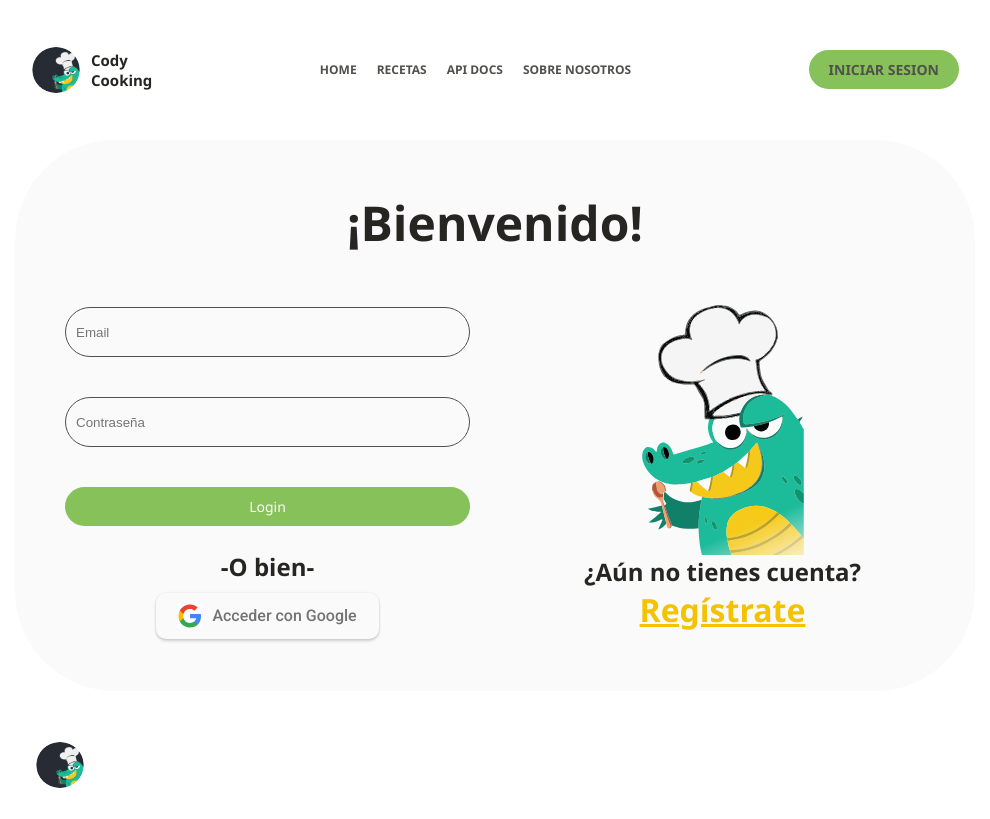
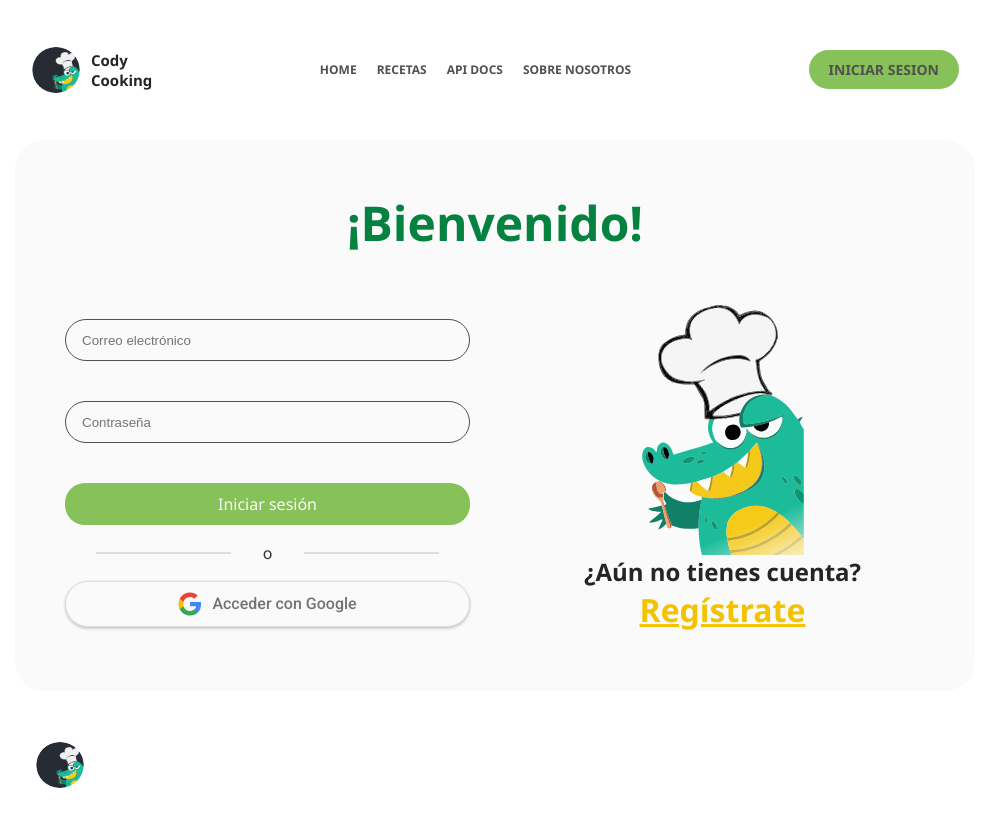
Before and after one commit to JavierSantoyo89/Cody-Cooking-Codigo-Facilito, a React (Vite) app: page /login in a window 1280 px wide. Shown: the whole page, without its empty margins (145-1135 px from the left). Built offline with nearby package versions, Linux system fonts and the light colour scheme; no server answers.

Commit message:
style: new styles added in login

```diff
--- a/src/components/common/MainWrapper/index.tsx
+++ b/src/components/common/MainWrapper/index.tsx
@@ -4,14 +4,14 @@ import styled from "styled-components";
 
 const Wrapper = styled.div`
     background: #fafafa;
-    border-radius: 100px;
+    border-radius: 30px;
     max-width: 960px;
     margin: 0 auto;
     padding: 50px;
     width: 100%;
 
     @media (max-width: 960px) {
-        border-radius: 50px;
+        border-radius: 15px;
         margin: 0 5%;
         padding: 20px;
         width: 90%;
--- a/src/components/form/LoginForm.tsx
+++ b/src/components/form/LoginForm.tsx
@@ -14,12 +14,19 @@ import { useForm, SubmitHandler } from "react-hook-form";
 import { useUserStore } from "../../store/userState";
 import loginWithEmailPassword from "../../functions/loginWithEmailPassword";
 import registerUser from "../../functions/registerUser";
-// import { mainStylis } from "styled-components/dist/models/StyleSheetManager";
 import { loginWithGoogle } from "../../functions/loginWithGoogle";
 import cody from "../../assets/imgs/Cody.svg";
 import googleLogo from "../../assets/icons/GoogleLogo.svg";
 import { ToastContainer, toast } from "react-toastify";
 import "react-toastify/dist/ReactToastify.css";
+
+type Inputs = {
+  email: string;
+  password: string;
+  userName?: string | null;
+  name?: string;
+  userEmail?: string;
+};
 
 const Login = () => {
   const navigate = useNavigate();
@@ -30,21 +37,13 @@ const Login = () => {
     setIsUser((currentValue: boolean) => !currentValue);
   };
 
-  type Inputs = {
-    email: string;
-    password: string;
-    userName?: string | null;
-    name?: string;
-    userEmail?: string;
-  };
-
   const {
     register,
     formState: { errors },
     handleSubmit,
   } = useForm<Inputs>();
-  const { setUserName, setEmail,setAfterLogin } = useUserStore();
-  // const { setEmail } = useUserStore();
+
+  const { setUserName, setEmail, setAfterLogin } = useUserStore();
   const isLogged = useUserStore((state) => state.isLogged);
 
   const onSubmit: SubmitHandler<Inputs> = async (data, event) => {
@@ -53,11 +52,8 @@ const Login = () => {
     let userName = data.name;
     const email = data.email;
     const password = data.password;
-    // console.log("voila", email, password);
 
     if (!isUser) {
-      // console.log("entro a registrar usuario");
-      // console.log(data);
       userName = "Invitado";
       setUserName(userName);
       setEmail(email);
@@ -67,7 +63,6 @@ const Login = () => {
       }
       setAfterLogin(true);
     } else {
-      // console.log("entro a login");
       const userLoggedSuccessfully = await loginWithEmailPassword(
         { email },
         { password }
@@ -121,8 +116,6 @@ const Login = () => {
     if (isLogged) navigate(`/`);
   }, [navigate, isLogged]);
 
-
-
   return (
     <MainWrapper>
       <div>
@@ -141,7 +134,7 @@ const Login = () => {
               <Input
                 type="email"
                 id="email"
-                placeholder="Email"
+                placeholder="Correo electrónico"
                 {...register("email", { required: true, minLength: 5 })}
               />
               <Input
@@ -150,14 +143,19 @@ const Login = () => {
                 placeholder="Contraseña"
                 {...register("password", { required: true })}
               />
+
               <Clear />
               {failedLogin && (
                 <ErrorMessage>Error al cargar email o password</ErrorMessage>
               )}
-              <Button>{isUser ? "Login" : "Crear cuenta"}</Button>
+              <Button>{isUser ? "Iniciar sesión" : "Crear cuenta"}</Button>
               {isUser && (
                 <>
-                  <ParagraphLeft>-O bien-</ParagraphLeft>
+                  <SeparatorContainer>
+                    <SeparatorLine />
+                    <SeparatorText>o</SeparatorText>
+                    <SeparatorLine />
+                  </SeparatorContainer>
                   <GoogleButton onClick={loginWithGoogle}>
                     <GoogleIcon src={googleLogo} /> Acceder con Google
                   </GoogleButton>
@@ -201,7 +199,7 @@ const Login = () => {
 
 //#region Styles
 const Title = styled(BaseTitle)`
-  color: #262522;
+  color: #058240;
   margin-bottom: 50px;
   text-align: center;
 `;
@@ -213,23 +211,30 @@ const FormElement = styled.form`
 const Input = styled.input`
   color: #50504d;
   background: transparent;
-  /* min-width: 300px; */
   width: 100%;
-  height: 50px;
-  border-radius: 57px;
+  height: 42px;
+  border-radius: 30px;
   border: 1px solid #50504d;
   display: block;
-  padding: 10px;
+  padding: 0.75rem 1rem;
   margin-bottom: 40px;
+  outline: none;
+  transition: all 0.2s ease-in-out;
+
+  &:focus {
+    box-shadow: 0 0 0 5px rgba(63, 81, 181, 0.1);
+  }
 `;
 
 const Button = styled(BaseButton)`
   background: #87c159;
   color: #fafafa;
   width: 100%;
+  height: 42px;
+  font-size: 1em;
   transition: 0.5s all ease-in-out;
   &:hover {
-    scale: 1.2;
+    opacity: 0.8;
   }
 `;
 
@@ -258,36 +263,26 @@ const Paragraph = styled(BaseParagraph)`
   margin-bottom: 10px;
 `;
 
-const ParagraphLeft = styled.p`
-  color: #262522;
-  text-align: center;
-  font-size: 24px;
-  font-style: normal;
-  font-weight: 600;
-  line-height: normal;
-  margin-bottom: 10px;
-`;
-
 const GoogleButton = styled.button`
   display: block;
   color: rgba(0, 0, 0, 0.54);
   background-color: #fafafa;
-  width: 55%;
+  width: 100%;
   font-family: "Roboto";
   margin-left: auto;
   margin-right: auto;
   box-shadow: 0px 0px 3px 0px rgba(0, 0, 0, 0.08),
     0px 2px 3px 0px rgba(0, 0, 0, 0.17);
-  border-radius: 10px;
-
+  border-radius: 30px;
+  border: 1px solid #ddd;
   display: flex;
   justify-content: center;
   align-items: center;
   gap: 10px;
 
-  transition: 0.5s all ease-in-out;
+  transition: all 0.2s ease-in-out;
   &:hover {
-    scale: 1.3;
+    background-color: #eee;
   }
 `;
 
@@ -317,5 +312,22 @@ const ErrorMessage = styled(BaseParagraph)`
   margin-bottom: 20px;
 `;
 
+const SeparatorContainer = styled.div`
+  display: flex;
+  align-items: center;
+  justify-content: space-between;
+`;
+
+const SeparatorLine = styled.hr`
+  flex: 0 0 33.33%;
+  border: 1px solid #ddd;
+`;
+
+const SeparatorText = styled.p`
+  text-align: center;
+  font-size: 1rem;
+  color: #333;
+`;
+
 //#endregion
 export default Login;
```
Also changed, not shown: src/assets/icons/GoogleLogo.svg. Lines whose indentation alone changed are shown as unchanged.
